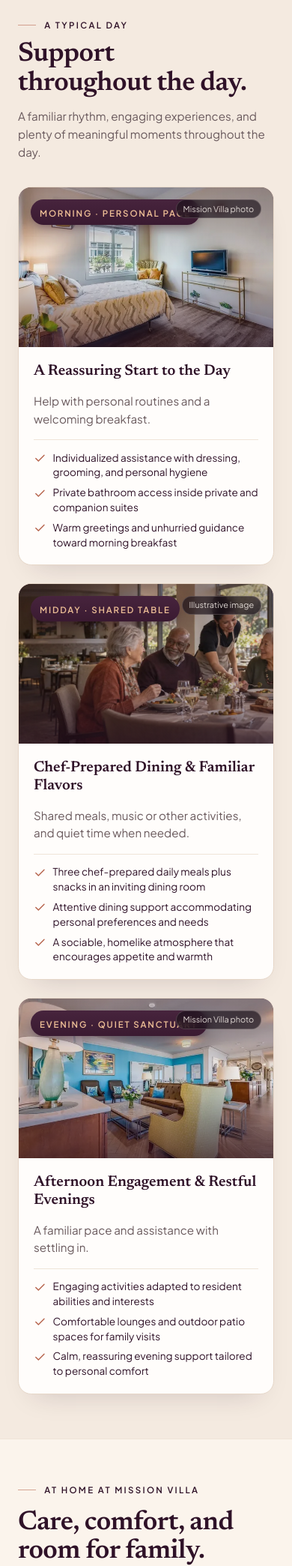
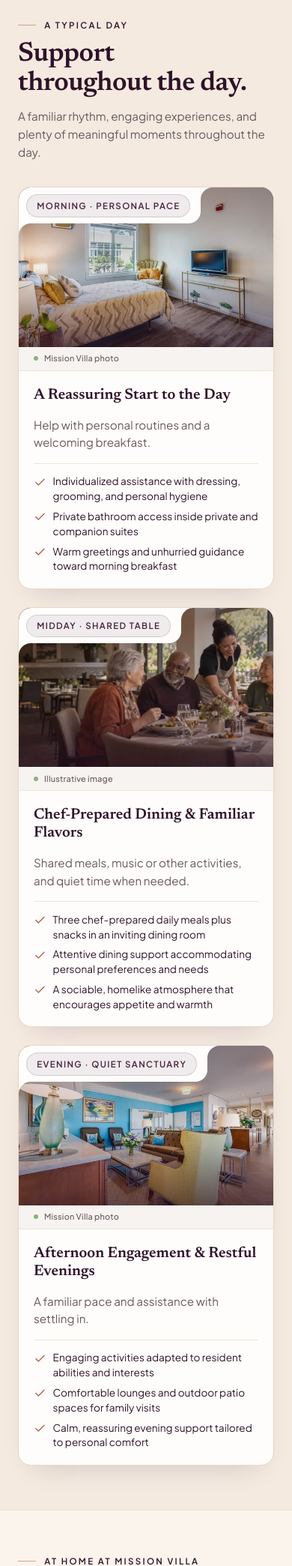
Before and after one commit to badalsharmaa/missionvilla-php, a Laravel app: page /memory-care in a window 390 px wide. Shown: the part 2845-4934 px from the top of the page at 75% size. Run offline with Laravel 12, Linux system fonts and the light colour scheme; style sheets or scripts are compiled from the project's sources.

Commit message:
fix(ui): resolve layout, visibility, and responsiveness issues across 5 pages
- memory-care: replace clipping cutout badge and overlapping provenance pill in Support Throughout the Day with non-overlapping cutout corner tab and status bar
- respite-care: center and balance 3-step timeline cards across desktop and tablet grids
- suites-and-floor-plans: fix companion floorplan diagram container aspect-ratio, contain sizing, responsive picture sources, and eliminate grey box
- financial-planning: fix visibility on Cost Factors section header by applying solid warm cream background and high-contrast typography
- resources: restore proper --mv-gutter padding-inline across all resource sections, fixing edge-to-edge text overflow

```diff
--- a/resources/css/sections/living-options-suites.css
+++ b/resources/css/sections/living-options-suites.css
@@ -129,6 +129,12 @@
   height: 100%;
   object-fit: cover;
   transition: transform 0.6s ease;
+}
+
+.lo-suites__img[src*="floorplan"],
+.lo-suites__img[src*="diagram"] {
+  object-fit: contain;
+  background: #FFFFFF;
 }
 
 .lo-suites__card:hover .lo-suites__img {
--- a/resources/css/sections/memory-care-daily-life.css
+++ b/resources/css/sections/memory-care-daily-life.css
@@ -53,9 +53,10 @@
 }
 
 .mc-daily__card {
+  --card-bg: #FFFDFB;
   display: flex;
   flex-direction: column;
-  background: #FFFDFB;
+  background: var(--card-bg);
   border: 1px solid var(--mv-line, #E6D7C8);
   border-radius: var(--mv-radius, 1.25rem);
   overflow: hidden;
@@ -104,38 +105,77 @@
   pointer-events: none;
 }
 
-.mc-daily__badge {
+/* Top-Left Clipped Cutout */
+.mc-daily__cutout {
+  --curve-r: 16px;
   position: absolute;
-  top: 1rem;
-  left: 1rem;
-  padding: 0.3rem 0.75rem;
-  background: linear-gradient(180deg, var(--mv-plum, #47243D), var(--mv-plum-mid, #3A1A31));
-  border-radius: 999px;
-  box-shadow: 0 6px 14px -4px rgba(47, 18, 40, 0.5);
-  z-index: 2;
+  top: 0;
+  left: 0;
+  background-color: var(--card-bg, #FFFDFB);
+  border-bottom-right-radius: var(--curve-r);
+  padding: 0.55rem 0.85rem 0.5rem 0.65rem;
+  z-index: 5;
 }
 
-.mc-daily__badge-text {
+.mc-daily__cutout::before {
+  content: "";
+  position: absolute;
+  top: 0;
+  right: calc(var(--curve-r) * -1);
+  width: var(--curve-r);
+  height: var(--curve-r);
+  border-top-left-radius: var(--curve-r);
+  box-shadow: -6px -6px 0 6px var(--card-bg, #FFFDFB);
+  pointer-events: none;
+}
+
+.mc-daily__cutout::after {
+  content: "";
+  position: absolute;
+  bottom: calc(var(--curve-r) * -1);
+  left: 0;
+  width: var(--curve-r);
+  height: var(--curve-r);
+  border-top-left-radius: var(--curve-r);
+  box-shadow: -6px -6px 0 6px var(--card-bg, #FFFDFB);
+  pointer-events: none;
+}
+
+.mc-daily__cutout-badge {
+  display: inline-block;
+  padding: 0.35rem 0.8rem;
+  border-radius: 999px;
+  background: rgba(71, 36, 61, 0.08);
+  border: 1px solid rgba(71, 36, 61, 0.16);
+  color: var(--mv-plum, #47243D);
   font-family: 'Plus Jakarta Sans', system-ui, sans-serif;
   font-size: 0.72rem;
-  font-weight: 600;
+  font-weight: 700;
   text-transform: uppercase;
-  letter-spacing: 0.16em;
-  color: var(--mv-peach, #EDBE96);
+  letter-spacing: 0.12em;
+  white-space: nowrap;
 }
 
+/* Image Provenance Strip (Non-overlapping) */
 .mc-daily__provenance {
-  position: absolute;
-  top: 1rem;
-  right: 1rem;
-  padding: 0.2rem 0.55rem;
-  border-radius: 999px;
-  background: rgba(24, 15, 23, 0.65);
-  backdrop-filter: blur(6px);
-  border: 1px solid rgba(251, 245, 239, 0.18);
+  display: flex;
+  align-items: center;
+  gap: 0.5rem;
+  padding: 0.45rem 1.25rem;
+  background: rgba(24, 15, 23, 0.04);
+  border-bottom: 1px solid var(--mv-line-soft, #EFE4D8);
   font-size: 0.68rem;
-  color: rgba(251, 245, 239, 0.85);
-  z-index: 2;
+  font-weight: 500;
+  color: var(--mv-ink-soft, #6A5A5D);
+  letter-spacing: 0.02em;
+}
+
+.mc-daily__prov-dot {
+  width: 6px;
+  height: 6px;
+  border-radius: 50%;
+  background: #8FAF78;
+  flex-shrink: 0;
 }
 
 /* Body */
--- a/resources/css/sections/resources-blog.css
+++ b/resources/css/sections/resources-blog.css
@@ -21,9 +21,9 @@
 
 .res-blog__inner {
     width: 100%;
-    max-width: 1320px;
-    margin-left: auto;
-    margin-right: auto;
+    padding-inline: var(--mv-gutter, 4.75rem);
+    margin-inline: auto;
+    box-sizing: border-box;
 }
 
 .res-blog__grid {
--- a/resources/css/sections/resources-desk.css
+++ b/resources/css/sections/resources-desk.css
@@ -20,9 +20,9 @@
 
 .res-desk__inner {
     width: 100%;
-    max-width: 1320px;
-    margin-left: auto;
-    margin-right: auto;
+    padding-inline: var(--mv-gutter, 4.75rem);
+    margin-inline: auto;
+    box-sizing: border-box;
 }
 
 /* Header & Search Grid */
--- a/resources/css/sections/resources-faq.css
+++ b/resources/css/sections/resources-faq.css
@@ -19,9 +19,9 @@
 
 .res-faq__inner {
     width: 100%;
-    max-width: 1320px;
-    margin-left: auto;
-    margin-right: auto;
+    padding-inline: var(--mv-gutter, 4.75rem);
+    margin-inline: auto;
+    box-sizing: border-box;
 }
 
 .res-faq__grid {
--- a/resources/css/sections/resources-packet.css
+++ b/resources/css/sections/resources-packet.css
@@ -19,9 +19,9 @@
 
 .res-packet__inner {
     width: 100%;
-    max-width: 1320px;
-    margin-left: auto;
-    margin-right: auto;
+    padding-inline: var(--mv-gutter, 4.75rem);
+    margin-inline: auto;
+    box-sizing: border-box;
 }
 
 .res-packet__grid {
--- a/resources/css/sections/suites-floor-plans-formats.css
+++ b/resources/css/sections/suites-floor-plans-formats.css
@@ -116,6 +116,12 @@
     height: 100%;
     object-fit: cover;
     transition: transform 0.4s ease;
+}
+
+.sfp-formats__img[src*="floorplan"],
+.sfp-formats__img[src*="diagram"] {
+    object-fit: contain;
+    background: #FFFFFF;
 }
 
 .sfp-formats__card:hover .sfp-formats__img {
--- a/resources/views/sections/memory-care-daily-life/index.blade.php
+++ b/resources/views/sections/memory-care-daily-life/index.blade.php
@@ -50,13 +50,16 @@
                         </picture>
                         <div class="mc-daily__media-scrim" aria-hidden="true"></div>
 
-                        {{-- Rhythm Badge --}}
-                        <div class="mc-daily__badge">
-                            <span class="mc-daily__badge-text">{{ $scene['rhythm'] }}</span>
+                        {{-- Top-Left Inverted Clipped Corner Tab --}}
+                        <div class="mc-daily__cutout" aria-hidden="true">
+                            <span class="mc-daily__cutout-badge">{{ $scene['rhythm'] }}</span>
                         </div>
+                    </div>
 
-                        {{-- Provenance Pill --}}
-                        <span class="mc-daily__provenance">{{ $scene['image']['label'] }}</span>
+                    {{-- Image Provenance Strip (Non-overlapping) --}}
+                    <div class="mc-daily__provenance">
+                        <span class="mc-daily__prov-dot" aria-hidden="true"></span>
+                        <span class="mc-daily__prov-text">{{ $scene['image']['label'] }}</span>
                     </div>
 
                     {{-- Scene Body --}}
--- a/resources/views/sections/suites-floor-plans-diagram/index.blade.php
+++ b/resources/views/sections/suites-floor-plans-diagram/index.blade.php
@@ -36,6 +36,8 @@
                     <div class="sfp-diagram__badge-bar">
                         <span class="sfp-diagram__badge">{{ $diagram['badge'] }}</span>
                     </div>
+                    <picture class="sfp-diagram__picture">
+                        <source media="(max-width: 639px)" srcset="{{ asset('images/suites/companion-suite-floorplan-640.webp') }}">
                         <img
                             src="{{ asset(ltrim($diagram['image']['src'], '/')) }}"
                             alt="{{ $diagram['image']['alt'] }}"
@@ -45,6 +47,7 @@
                             loading="lazy"
                             decoding="async"
                         >
+                    </picture>
                     <div class="sfp-diagram__caption">
                         <span>{{ $diagram['image']['label'] }}</span>
                     </div>
```
Also changed, not shown: resources/css/sections/financial-planning-factors.css (+11 -7 lines), resources/css/sections/respite-care-timeline.css (+8 -13 lines), resources/css/sections/suites-floor-plans-diagram.css (+12 -1 lines). Lines whose indentation alone changed are shown as unchanged.
